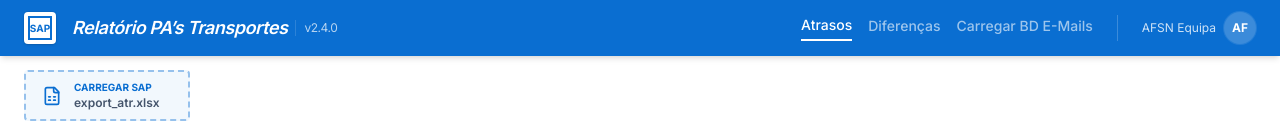
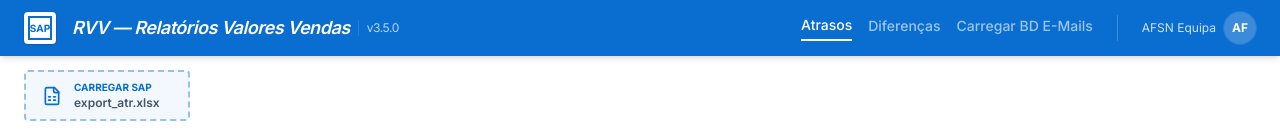
Before and after one commit to SumolCompalAFSN/relatorios-vendas, a React (Vite) app: page / in a window 1280 px wide. Shown: the top 134 px of the page. Built offline with nearby package versions, Linux system fonts and the light colour scheme.

Commit message:
Update App.tsx

```diff
--- a/src/App.tsx
+++ b/src/App.tsx
@@ -494,8 +494,8 @@ if (mode === 'ATRASO') {
             <div className="w-6 h-6 border-2 border-[#0A6ED1] flex items-center justify-center font-bold text-[10px] text-[#0A6ED1]">SAP</div>
           </div>
           <h1 className="text-white font-semibold text-lg tracking-tight italic flex items-center">
-            Relatório PA’s Transportes
-            <span className="font-normal opacity-70 ml-2 text-xs not-italic border-l border-white/20 pl-2">v2.4.0</span>
+            RVV — Relatórios Valores Vendas
+            <span className="font-normal opacity-70 ml-2 text-xs not-italic border-l border-white/20 pl-2">v3.5.0</span>
           </h1>
         </div>
 
```
